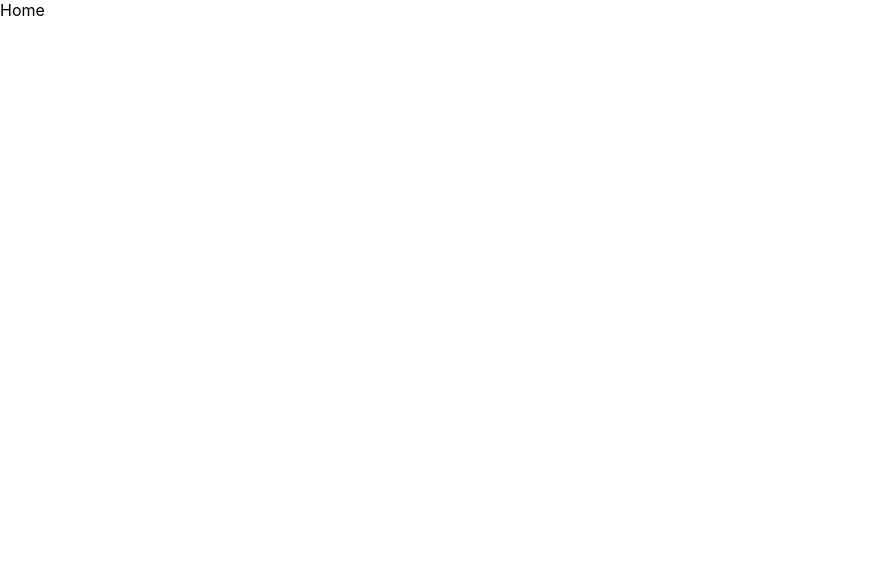
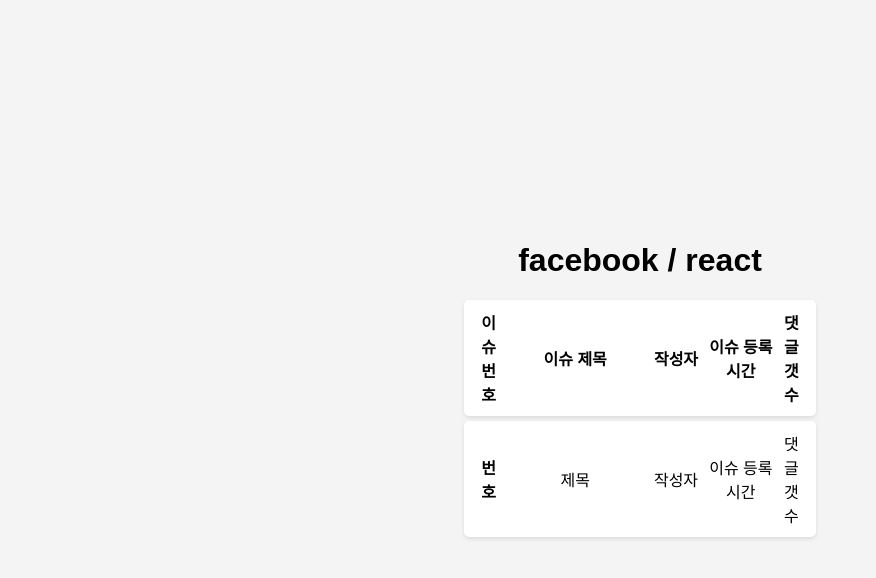
Before and after one commit to Akows/wanted-pre-onboarding-12th-team17-week2, a React app: page / in a window 1280 px wide. Shown: the top 578 px of the page, without its empty margins (0-876 px from the left). Built offline with nearby package versions, Linux system fonts and the light colour scheme.

Commit message:
Feat: 메인 페이지 구현 및 UI 적용. 라우터 설정과 정상 동작 확인

```diff
--- /dev/null
+++ b/src/pages/MainPage.jsx
@@ -0,0 +1,137 @@
+import React from 'react';
+import styled from 'styled-components';
+
+const AppWrapper = styled.div`
+  font-family: Arial, sans-serif;
+  display: flex;
+  flex-direction: column;
+  align-items: center;
+  justify-content: center;
+  min-height: 100vh;
+  background-color: #f4f4f4;
+`;
+
+const Header = styled.div`
+  font-size: 32px;
+  font-weight: bolder;
+`;
+
+const IssueList = styled.ul`
+  list-style: none;
+  padding: 0;
+`;
+
+const IssueItemLabel = styled.li`
+  padding: 10px;
+  background-color: #fff;
+  margin: 5px 0;
+  border-radius: 5px;
+  box-shadow: 0 2px 4px rgba(0, 0, 0, 0.1);
+
+  display: flex;
+  align-items: center;
+  justify-content: space-between;
+
+  text-align: center;
+
+  @media (max-width: 768px) {
+    display: none;
+  }
+`;
+const IssueItem = styled.li`
+  padding: 10px;
+  background-color: #fff;
+  margin: 5px 0;
+  border-radius: 5px;
+  box-shadow: 0 2px 4px rgba(0, 0, 0, 0.1);
+
+  display: flex;
+  align-items: center;
+  justify-content: space-between;
+
+  text-align: center;
+
+  @media (max-width: 768px) {
+    flex-direction: column;
+    align-items: flex-start;
+    text-align: left;
+  }
+`;
+
+const Number = styled.strong`
+  flex: 1;
+`;
+
+const Title = styled.p`
+  flex: 5;
+
+  @media (max-width: 768px) {
+    font-size: 24px;
+  }
+`;
+
+const Writer = styled.span`
+  flex: 2;
+
+  @media (max-width: 768px) {
+    font-size: 18px;
+  }
+`;
+
+const CreatedTime = styled.span`
+  flex: 2.5;
+  @media (max-width: 768px) {
+    font-size: 15px;
+  }
+`;
+
+const Comments = styled.span`
+  flex: 1;
+
+  @media (max-width: 768px) {
+    font-size: 15px;
+  }
+`;
+
+const MainPage = () => {
+  const owner = 'facebook';
+  const repo = 'react';
+
+  return (
+    <AppWrapper>
+      <Header>
+        {owner} / {repo}
+      </Header>
+
+      <IssueList>
+        <IssueItemLabel>
+          <Number>
+            <b>이슈 번호</b>
+          </Number>
+          <Title>
+            <b>이슈 제목</b>
+          </Title>
+          <Writer>
+            <b>작성자</b>
+          </Writer>
+          <CreatedTime>
+            <b>이슈 등록 시간</b>
+          </CreatedTime>
+          <Comments>
+            <b>댓글 갯수</b>
+          </Comments>
+        </IssueItemLabel>
+
+        <IssueItem>
+          <Number>번호</Number>
+          <Title>제목</Title>
+          <Writer>작성자</Writer>
+          <CreatedTime>이슈 등록 시간</CreatedTime>
+          <Comments>댓글 갯수</Comments>
+        </IssueItem>
+      </IssueList>
+    </AppWrapper>
+  );
+};
+
+export default MainPage;
--- a/src/routes.jsx
+++ b/src/routes.jsx
@@ -1,12 +1,10 @@
-// routes.tsx
-import { lazy } from 'react';
 import { Routes, Route } from 'react-router-dom';
-import Home from './components/Home';
+import MainPage from './pages/MainPage';
 
 const AppRoutes = () => {
   return (
     <Routes>
-      <Route path="/" Component={Home} />
+      <Route path="/" Component={MainPage} />
     </Routes>
   );
 };
```
Also changed, not shown: src/pages/HomePage.jsx (deleted, +0 -7 lines).
